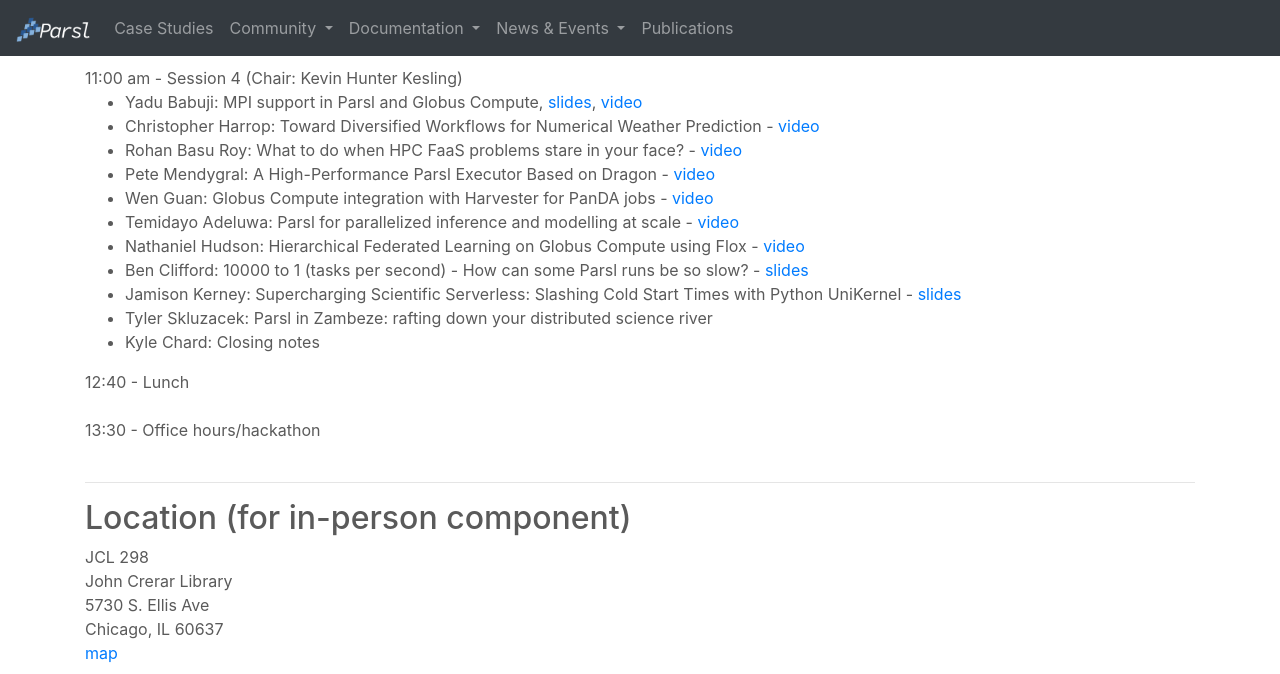
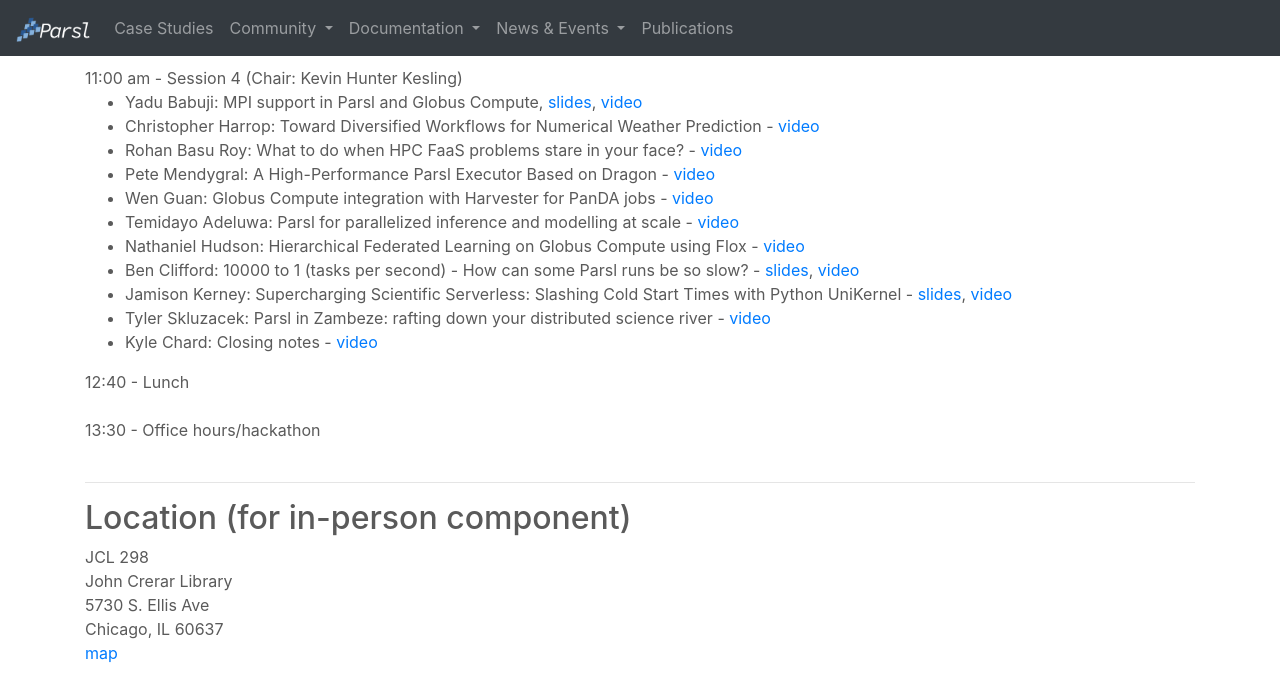
Before and after one commit to Parsl/parsl.github.io, a Jekyll site: the page built from parslfest/parslfest2023.html, in a window 1280 px wide and 900 px high, scrolled down 2202 px, cut to the strip 0-674 px from the top of the window. Built offline with Jekyll 4.4.1, drawn with Linux system fonts in a browser that asks for light colours.

Commit message:
Add more videos

```diff
--- a/parslfest/parslfest2023.html
+++ b/parslfest/parslfest2023.html
@@ -116,10 +116,10 @@
 		<li>Wen Guan: Globus Compute integration with Harvester for PanDA jobs - <a href="https://youtu.be/KpDmY9gAaTQ">video</a></li>
 		<li>Temidayo Adeluwa: Parsl for parallelized inference and modelling at scale - <a href="https://youtu.be/Erfbm_XAI6M">video</a></li>
 		<li>Nathaniel Hudson: Hierarchical Federated Learning on Globus Compute using Flox - <a href="https://youtu.be/uKE_uvPNcus">video</a></li>
-		<li>Ben Clifford: 10000 to 1 (tasks per second) - How can some Parsl runs be so slow? - <a href="2023/clifford-10000.pdf">slides</a></li>
-		<li>Jamison Kerney: Supercharging Scientific Serverless: Slashing Cold Start Times with Python UniKernel - <a href="2023/jamiek-unikernels.pdf">slides</a></li>
-		<li>Tyler Skluzacek: Parsl in Zambeze: rafting down your distributed science river</li>
-		<li>Kyle Chard: Closing notes</li>
+		<li>Ben Clifford: 10000 to 1 (tasks per second) - How can some Parsl runs be so slow? - <a href="2023/clifford-10000.pdf">slides</a>, <a href="https://youtu.be/eNppl6_ggiY">video</a></li>
+		<li>Jamison Kerney: Supercharging Scientific Serverless: Slashing Cold Start Times with Python UniKernel - <a href="2023/jamiek-unikernels.pdf">slides</a>, <a href="https://youtu.be/BtcZ6gqrjsc">video</a></li>
+		<li>Tyler Skluzacek: Parsl in Zambeze: rafting down your distributed science river - <a href="https://youtu.be/rpS_Omr2jKE">video</a></li>
+		<li>Kyle Chard: Closing notes - <a href="https://youtu.be/NKuXZmem2fc">video</a></li>
 	</ul>
 
 
```
